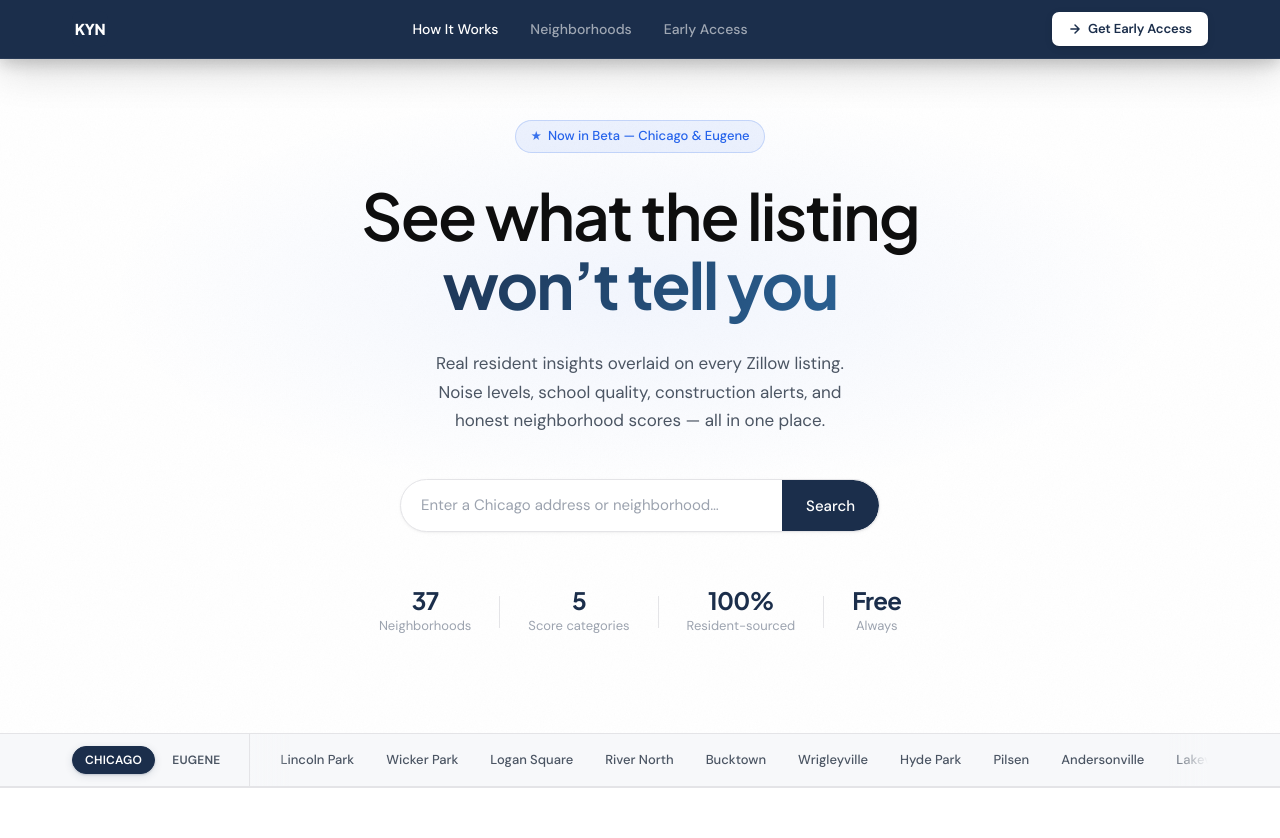
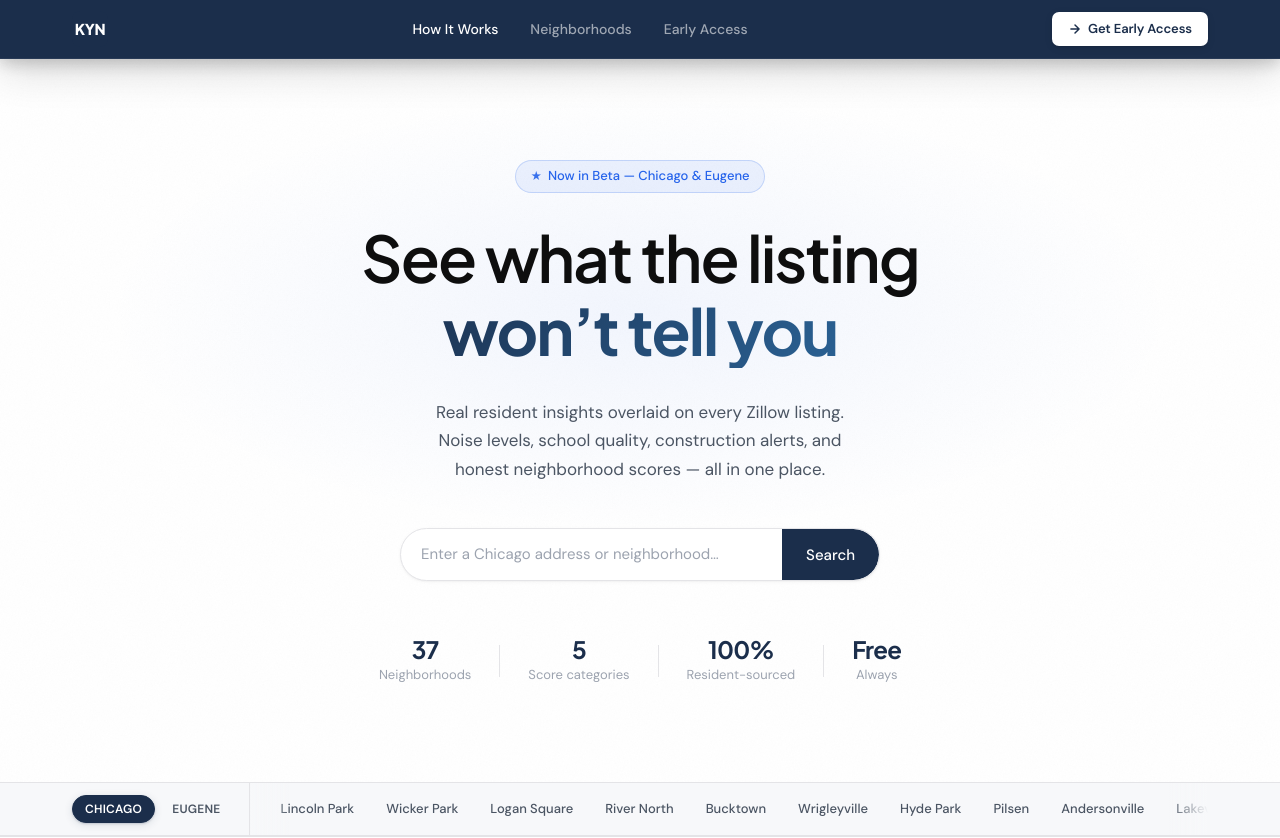
Before and after one commit to willwilson34/KYN-website, a plain HTML site: page index.html in a window 1280 px wide. Shown: the top 838 px of the page. Drawn offline with Linux system fonts and the light colour scheme.

Commit message:
fix hero heading clipping and gray gradient artifact
- remove overflow:hidden from hero — was clipping animated headline
- increase padding-top 120px → 160px for proper nav clearance
- bump line-height 1.08 → 1.15 so descenders clear naturally
- move padding-bottom to headline container (not gradient line2) to
  eliminate gray box artifact from background-clip:text + padding

Co-Authored-By: Claude Sonnet 4.6 <noreply@anthropic.com>

```diff
--- a/styles.css
+++ b/styles.css
@@ -344,11 +344,10 @@ p { line-height: 1.7; color: var(--text-secondary); }
   align-items: center;
   justify-content: center;
   min-height: 90vh;
-  padding: 120px 32px 88px;
+  padding: 160px 32px 88px;
   text-align: center;
   background: var(--surface-base);
   border-bottom: 1px solid var(--kyn-border);
-  overflow: hidden;
 }
 
 /* Grain texture — absolutely positioned SVG overlay */
@@ -423,10 +422,11 @@ p { line-height: 1.7; color: var(--text-secondary); }
   gap: 0;
   font-family: var(--font-heading);
   font-size: clamp(2.5rem, 6vw, 4rem);
-  line-height: 1.08;
+  line-height: 1.15;
   letter-spacing: -0.03em;
   max-width: 700px;
   margin-bottom: 20px;
+  padding-bottom: 0.15em;
 }
 
 .hero__headline-line1 {
@@ -442,7 +442,6 @@ p { line-height: 1.7; color: var(--text-secondary); }
   -webkit-background-clip: text;
   -webkit-text-fill-color: transparent;
   background-clip: text;
-  padding-bottom: 0.15em;
 }
 
 /* ── Subline ── */
```
